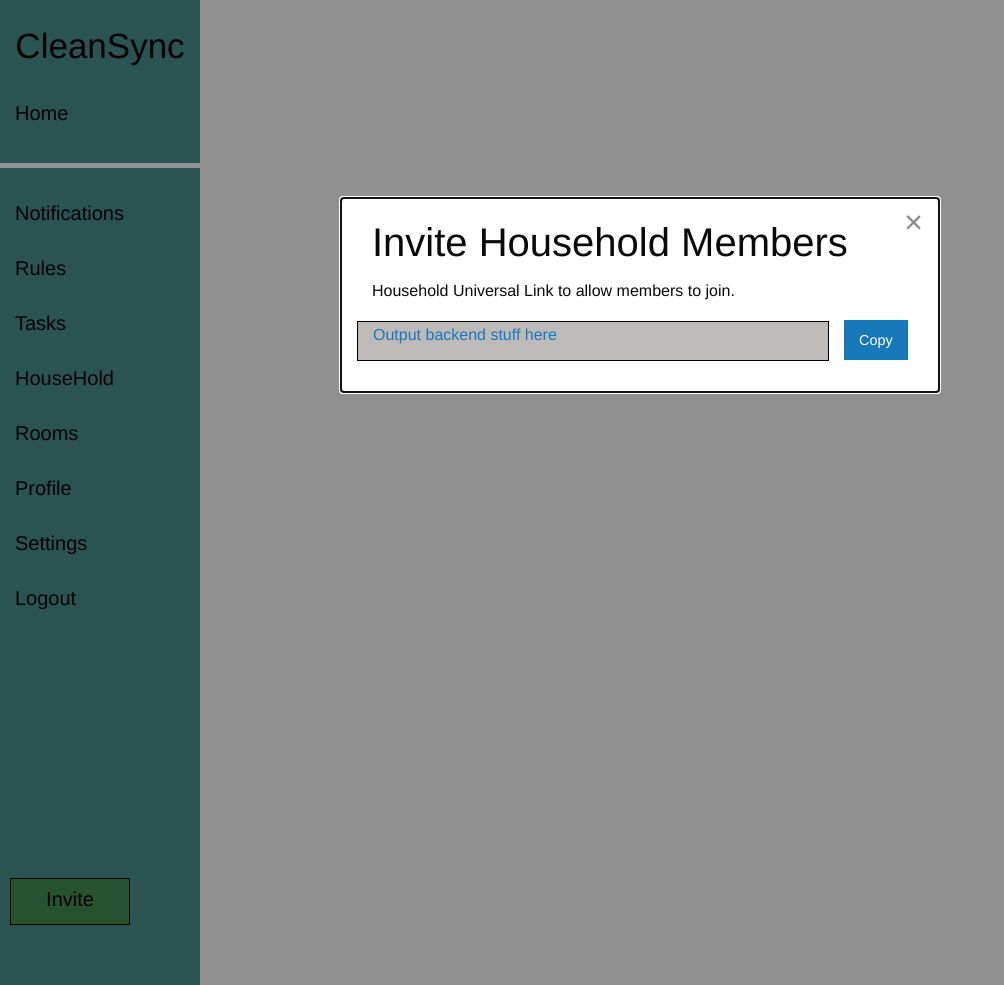
After one commit to cogilv25/GroupProject, a PHP site: template Website/public/Views/Dashboard.php in a window 1280 px wide. The commit adds this page. Shown: the whole page, without its empty margins (0-1004 px from the left). Run offline with PHP 8.4, Linux system fonts and the light colour scheme; the template is opened without the code that fills it, so the values that code supplies are empty.

Commit message:
Created Dashboard Sidebar / Invite Modal
Created a simple sidebar with a invite modal to invite members to household.

```diff
--- a/Website/app/routes.php
+++ b/Website/app/routes.php
@@ -21,7 +21,7 @@ return function (App $app) {
         }
         // If a user session exists, redirect to another page
         if (isset($_SESSION['loggedIn'])) {
-            return $response->withHeader('Location', '/Example.php')->withStatus(302);
+            return $response->withHeader('Location', '/Dashboard.php')->withStatus(302);
         }
         // If no user session exists, show the Authpage.html
         $renderer = $this->get('renderer');
@@ -29,9 +29,9 @@ return function (App $app) {
     });
 
 
-    $app->get('/Example.php', function (Request $request, Response $response) {
+    $app->get('/Dashboard.php', function (Request $request, Response $response) {
         $renderer = $this->get('renderer');
-        return $renderer->render($response, 'Example.php');
+        return $renderer->render($response, 'Dashboard.php');
     });
 
     $app->post('/login', function (Request $request, Response $response) {
--- /dev/null
+++ b/Website/public/CSS/dashboard.css
@@ -0,0 +1,56 @@
+.sidenav {
+    height: 100%;
+    width: 200px;
+    position: fixed;
+    z-index: 1;
+    top: 0;
+    left: 0;
+    background-color: #468F8B;
+    overflow-x: hidden;
+    padding-top: 20px;
+  }
+
+  .sidenav a {
+    color: black;
+    display: block;
+   }
+
+  .sidenav a:hover {
+    color: black;
+  }
+  #logo{
+      font-size: 35px;
+      font-weight:500;
+      padding-bottom:15px;
+      text-align: center;
+
+  }
+  .main {
+    margin-left: 200px;
+  }
+
+
+  .navlink {
+      font-size: 20px;
+      text-decoration: none;
+      padding: 10px 15px 15px;
+  }
+  #sidehr{
+      height:5px;
+      background-color:white;
+      border:none;
+  }
+  #inviteButton{
+      margin-top:250px;
+      width:120px;
+      background-color:#3E8E50;
+      margin-left:10px;
+      text-align: center;
+      border:solid black 1px;
+  }
+  .urlstyle {
+      border:solid black 1px;
+      background-color:#bfbaba;
+      height:40px;
+      margin-bottom:15px;
+  }
--- /dev/null
+++ b/Website/public/Javascript/dashboard.js
@@ -0,0 +1,42 @@
+$(document).foundation();
+// Function to check if the modal has been shown before
+function hasModalBeenShown() {
+    return localStorage.getItem('modalShown') === 'true';
+}
+function openModal() {
+    $('#inviteModal').foundation('open');
+}
+// Function to mark the modal as shown
+function markModalAsShown() {
+    localStorage.setItem('modalShown', 'true');
+}
+
+// Open the modal only if it hasn't been shown before
+$(document).ready(function() {
+if (!hasModalBeenShown()) {
+    $('#inviteModal').foundation('open');
+    markModalAsShown();
+}
+
+    $('#inviteButton').on('click', function(e) {
+    e.preventDefault(); // Prevent the default behavior of the link
+    openModal(); // Call the function to show the modal
+});
+
+$('.button.primary').click(function() {
+    // Select the text inside the <a> tag
+    var textToCopy = $('#invitationUrl').text();
+    // Create a temporary input element
+    var tempInput = $("<input>");
+    // Append it to the body
+    $("body").append(tempInput);
+    // Set the value of the input to the text we want to copy
+    tempInput.val(textToCopy).select();
+    // Copy the selected text to the clipboard
+    document.execCommand("copy");
+    // Remove the temporary input element
+    tempInput.remove();
+    // Change button text to "Copied"
+    $(this).text("Copied");
+});
+});
--- /dev/null
+++ b/Website/public/Views/Dashboard.php
@@ -0,0 +1,60 @@
+<!DOCTYPE html>
+<html lang="en">
+<head>
+    <meta charset="UTF-8">
+    <meta name="viewport" content="width=device-width, initial-scale=1.0">
+    <title>CleanSync</title>
+    <link rel="stylesheet" href="https://cdn.jsdelivr.net/npm/foundation-sites@6.8.1/dist/css/foundation.min.css" crossorigin="anonymous">
+    <link rel="stylesheet" href="/CSS/dashboard.css">
+</head>
+<body>
+
+    <div class="sidenav">
+        <a id="logo">CleanSync</a>
+        <a class="navlink" href="#">Home</a>
+        <hr id="sidehr">
+        <a class="navlink" href="/notifications">Notifications</a>
+        <a class="navlink" href="/rules">Rules</a>
+        <a class="navlink" href="/tasks">Tasks</a>
+        <a class="navlink" href="/household">HouseHold</a>
+        <!--Maybe household Admins can only see rooms not too sure yet -->
+        <a class="navlink" href="/rooms">Rooms</a>
+        <a class="navlink" href="">Profile</a>
+        <a class="navlink" href="">Settings</a>
+        <a class="navlink" href="/logout">Logout</a>
+        <a class="navlink button" id="inviteButton">Invite</a>
+    </div>
+
+    <div class="main">
+
+    </div>
+
+    <!--Invite members to household via this universal link -->
+    <div class="reveal" id="inviteModal" data-reveal>
+        <div class="grid-x grid-padding-x align-center">
+        <div class="cell small-12 medium-12 large-12">
+                <h2>Invite Household Members</h2>
+                <p>Household Universal Link to allow members to join.</p>
+                <form>
+                    <div class="grid-x grid-padding-x align-middle">
+                        <div class="cell auto urlstyle">
+                            <!-- -->
+                            <p><a id="invitationUrl">Output backend stuff here</a></p>
+                        </div>
+                        <div class="cell shrink">
+                            <button type="button" class="button primary">Copy</button>
+                        </div>
+                    </div>
+                </form>
+                <button class="close-button" data-close aria-label="Close modal" type="button">
+                    <span aria-hidden="true">&times;</span>
+                </button>
+            </div>
+        </div>
+    </div>
+    <script src="https://cdnjs.cloudflare.com/ajax/libs/jquery/3.7.1/jquery.min.js" integrity="sha512-v2CJ7UaYy4JwqLDIrZUI/4hqeoQieOmAZNXBeQyjo21dadnwR+8ZaIJVT8EE2iyI61OV8e6M8PP2/4hpQINQ/g==" crossorigin="anonymous" referrerpolicy="no-referrer"></script>
+    <script src="https://cdn.jsdelivr.net/npm/foundation-sites@6.8.1/dist/js/foundation.min.js" crossorigin="anonymous"></script>
+    <script src="/Javascript/dashboard.js"></script>
+
+</body>
+</html>
```
Also changed, not shown: Website/public/Views/Example.php (deleted, +0 -15 lines).
